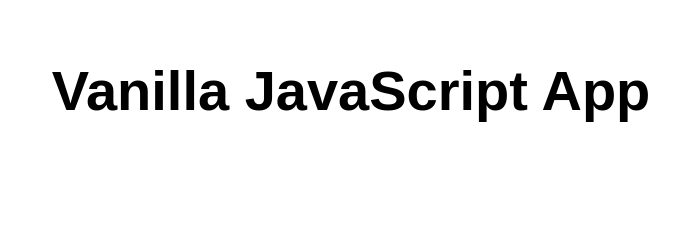
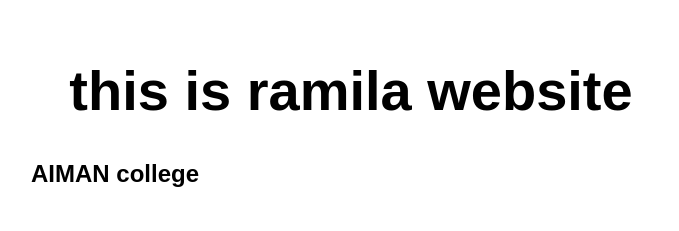
Before and after one commit to Ramila08/ramila-aiman, a website: page src/index.html in a window 1280 px wide. Shown: the whole page, without its empty margins (289-968 px from the left). Drawn offline with Linux system fonts and the light colour scheme.

Commit message:
added university

```diff
--- a/src/index.html
+++ b/src/index.html
@@ -10,8 +10,9 @@
 
 <body>
   <main>
-    <h1>Vanilla JavaScript App</h1>
-  </main>
+    <h1>this is ramila website</h1>
+    <h2>AIMAN college</h2>
+ </main>
 </body>
 
 </html>
```
